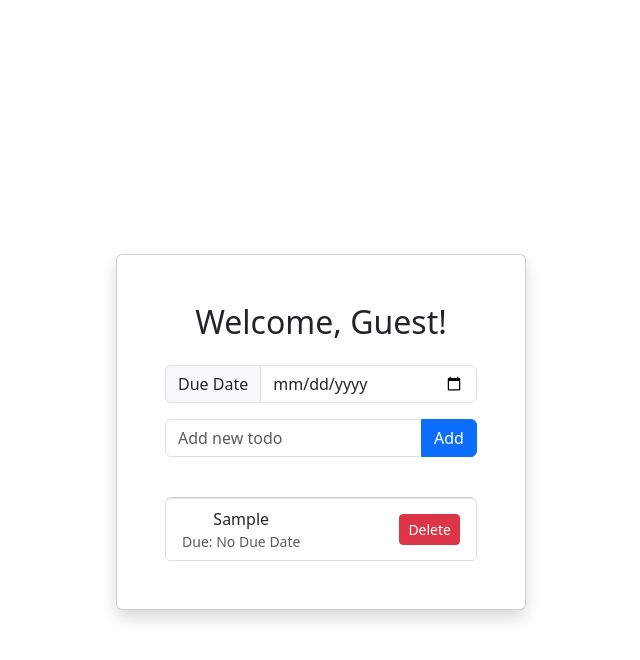
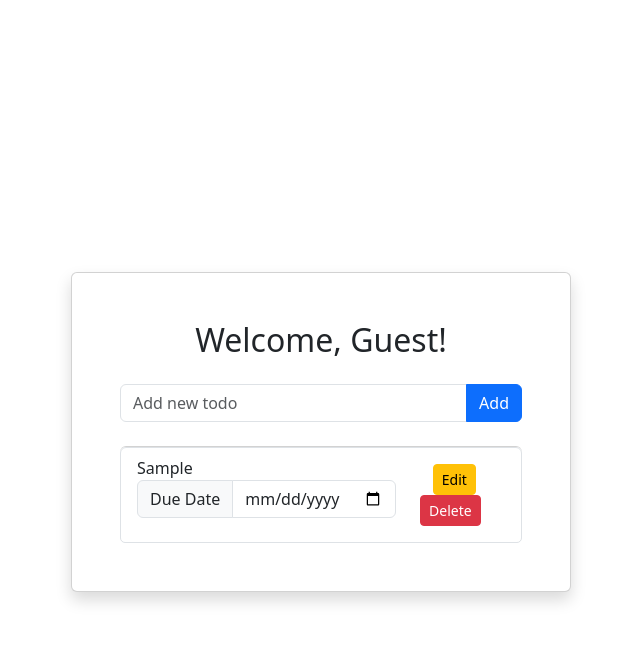
Before and after one commit to Dhakeswor17/my-todo, a React (Vite) app: page /Todo in a window 1280 px wide. Both pictures are taken after typing "Sample" into the empty fields and a click on the button "Add". Shown: the top 660 px of the page, without its empty margins (319-959 px from the left). Built offline with nearby package versions, Linux system fonts and the light colour scheme.

Commit message:
updated Todo.tsx that manages both todos and edit

```diff
--- a/src/components/Todo.tsx
+++ b/src/components/Todo.tsx
@@ -1,41 +1,59 @@
 import { useState, useEffect } from 'react'
+import Delete from './Delete'
 import DueDate from './DueDate'
-import Delete from './Delete'
-
-interface TodoItem {
-  text: string
-  dueDate: string
-}
+import Edit from './Edit'
 
 const Todo = () => {
-  const [todos, setTodos] = useState<TodoItem[]>([])
-  const [dueDate, setDueDate] = useState<string>('')
-
+  const [todos, setTodos] = useState<string[]>([])
+  const [dueDates, setDueDates] = useState<string[]>([])
   const user = localStorage.getItem('todoUser')
 
   useEffect(() => {
     if (user) {
       const savedTodos = JSON.parse(localStorage.getItem(`${user}_todos`) || '[]')
+      const savedDueDates = JSON.parse(localStorage.getItem(`${user}_dueDates`) || '[]')
+
       setTodos(savedTodos)
+      setDueDates(savedDueDates)
     }
   }, [user])
 
   const addTodo = (newTodo: string) => {
-    const todoItem: TodoItem = { text: newTodo, dueDate }
-    const updatedTodos = [...todos, todoItem]
+    const updatedTodos = [...todos, newTodo]
+    const updatedDueDates = [...dueDates, '']
+
     setTodos(updatedTodos)
+    setDueDates(updatedDueDates)
 
-    if (user) {
-      localStorage.setItem(`${user}_todos`, JSON.stringify(updatedTodos))
-    }
+    saveToLocalStorage(updatedTodos, updatedDueDates)
   }
 
   const deleteTodo = (index: number) => {
     const updatedTodos = todos.filter((_, i) => i !== index)
+    const updatedDueDates = dueDates.filter((_, i) => i !== index)
+
     setTodos(updatedTodos)
+    setDueDates(updatedDueDates)
 
+    saveToLocalStorage(updatedTodos, updatedDueDates)
+  }
+
+  const updateTodo = (index: number, newTodo: string) => {
+    const updatedTodos = todos.map((todo, i) => (i === index ? newTodo : todo))
+    setTodos(updatedTodos)
+    saveToLocalStorage(updatedTodos, dueDates)
+  }
+
+  const setDueDate = (index: number, date: string) => {
+    const updatedDueDates = dueDates.map((d, i) => (i === index ? date : d))
+    setDueDates(updatedDueDates)
+    saveToLocalStorage(todos, updatedDueDates)
+  }
+
+  const saveToLocalStorage = (updatedTodos: string[], updatedDueDates: string[]) => {
     if (user) {
       localStorage.setItem(`${user}_todos`, JSON.stringify(updatedTodos))
+      localStorage.setItem(`${user}_dueDates`, JSON.stringify(updatedDueDates))
     }
   }
 
@@ -43,18 +61,18 @@ const Todo = () => {
     <div className="container d-flex justify-content-center align-items-center vh-100">
       <div className="card shadow p-5 text-center" style={{ width: '100%', maxWidth: '500px' }}>
         <h2 className="mb-4">Welcome, {user ? user : 'Guest'}!</h2>
-
-        <DueDate setDueDate={setDueDate} />
         <TodoInput addTodo={addTodo} />
-
         <ul className="list-group mt-4">
           {todos.map((todo, index) => (
             <li key={index} className="list-group-item d-flex justify-content-between align-items-center">
+              <div className="text-start">
+                {todo}
+                <DueDate index={index} dueDate={dueDates[index] || ''} setDueDate={setDueDate} />
+              </div>
               <div>
-                {todo.text}
-                <small className="text-muted d-block">Due: {todo.dueDate || 'No Due Date'}</small>
+                <Edit index={index} todo={todo} updateTodo={updateTodo} />
+                <Delete index={index} deleteTodo={deleteTodo} />
               </div>
-              <Delete index={index} deleteTodo={deleteTodo} />
             </li>
           ))}
         </ul>
@@ -74,7 +92,7 @@ const TodoInput = ({ addTodo }: { addTodo: (todo: string) => void }) => {
   }
 
   return (
-    <div className="input-group mb-3">
+    <div className="input-group">
       <input
         type="text"
         className="form-control"
@@ -82,7 +100,9 @@ const TodoInput = ({ addTodo }: { addTodo: (todo: string) => void }) => {
         value={input}
         onChange={(e) => setInput(e.target.value)}
       />
-      <button className="btn btn-primary" onClick={handleAdd}>Add</button>
+      <button className="btn btn-primary" onClick={handleAdd}>
+        Add
+      </button>
     </div>
   )
 }
```
